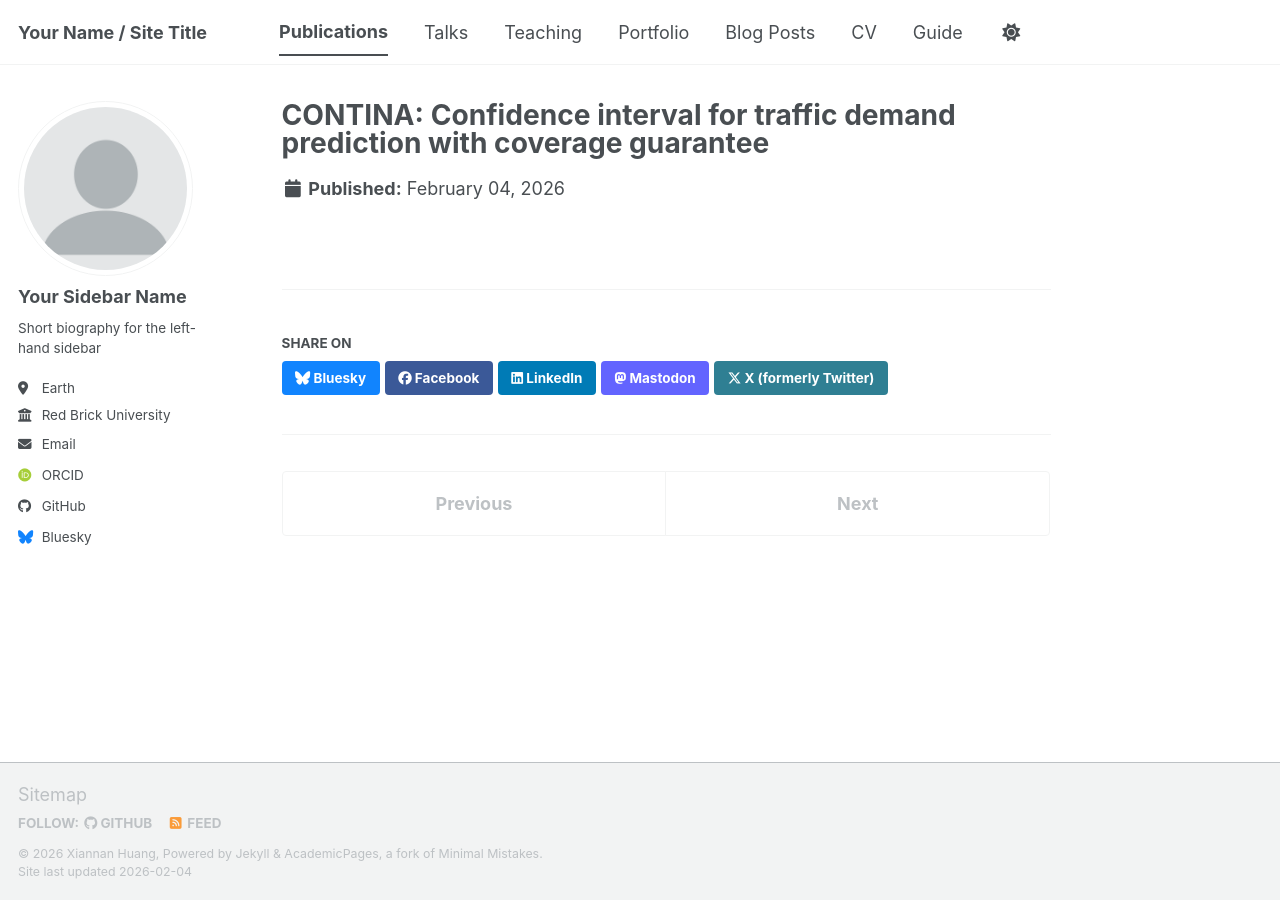
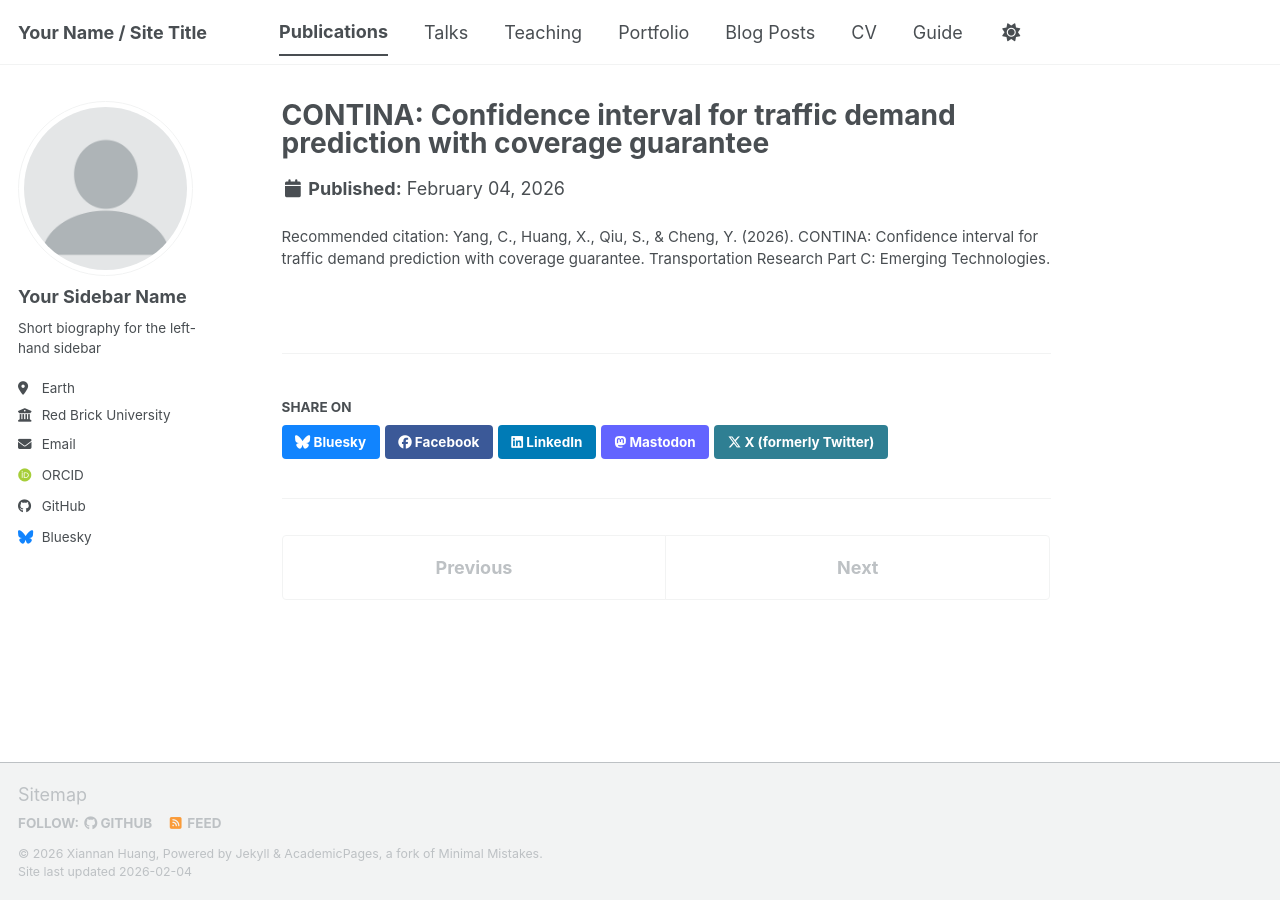
Before and after one commit to xiannanhuang/xiannanhuang.github.io, a Jekyll site: the page built from _publications/2026-trc-contina.md, in a window 1280 px wide. Built offline with Jekyll 4.4.1, drawn with Linux system fonts in a browser that asks for light colours; some web fonts are replaced; a script bundle is joined from its source files by our own code; library files that are not in the unit come from our copies.

Commit message:
Update 2026-trc-contina.md

```diff
--- a/_publications/2026-trc-contina.md
+++ b/_publications/2026-trc-contina.md
@@ -7,4 +7,5 @@ volume: "184"
 pages: "105502"
 month: "March"
 doi: "https://doi.org/10.1016/j.trc.2025.105502"
+citation: 'Yang, C., Huang, X., Qiu, S., & Cheng, Y. (2026). CONTINA: Confidence interval for traffic demand prediction with coverage guarantee. Transportation Research Part C: Emerging Technologies.'
 ---
```
